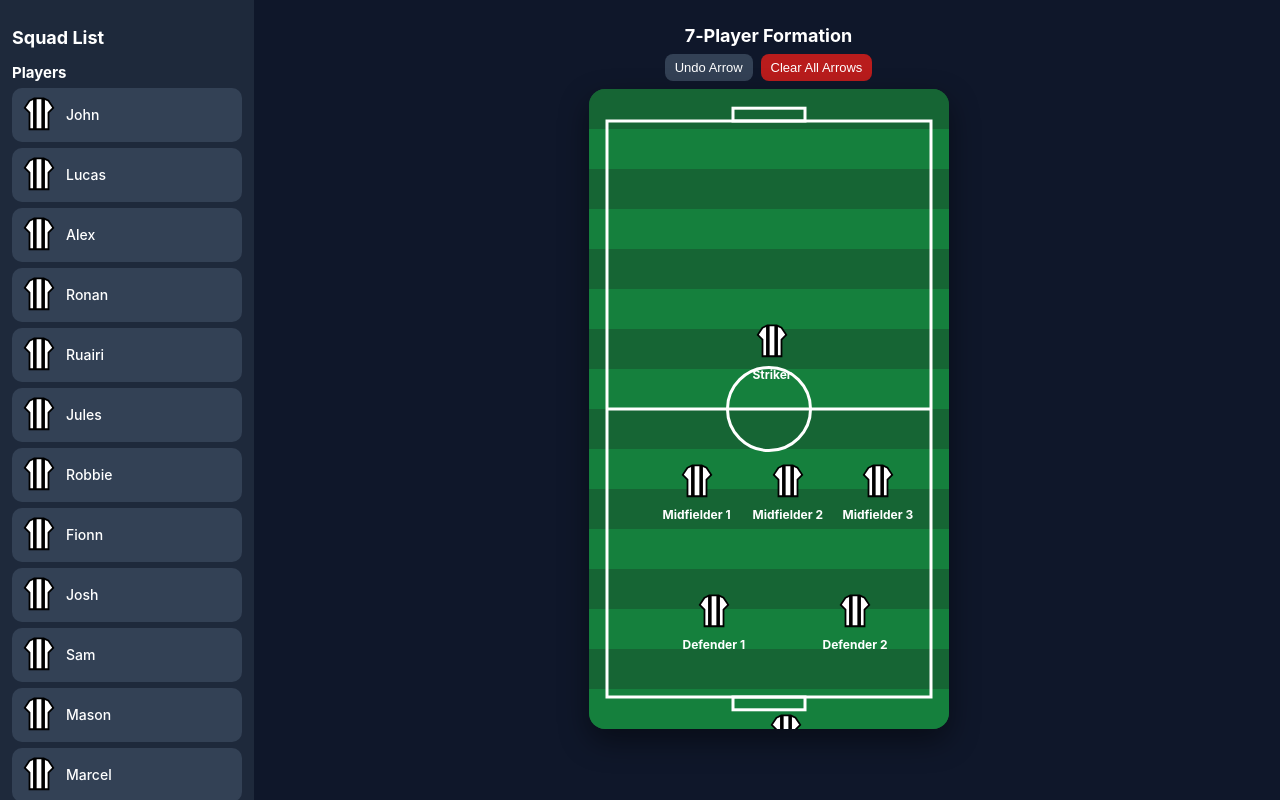
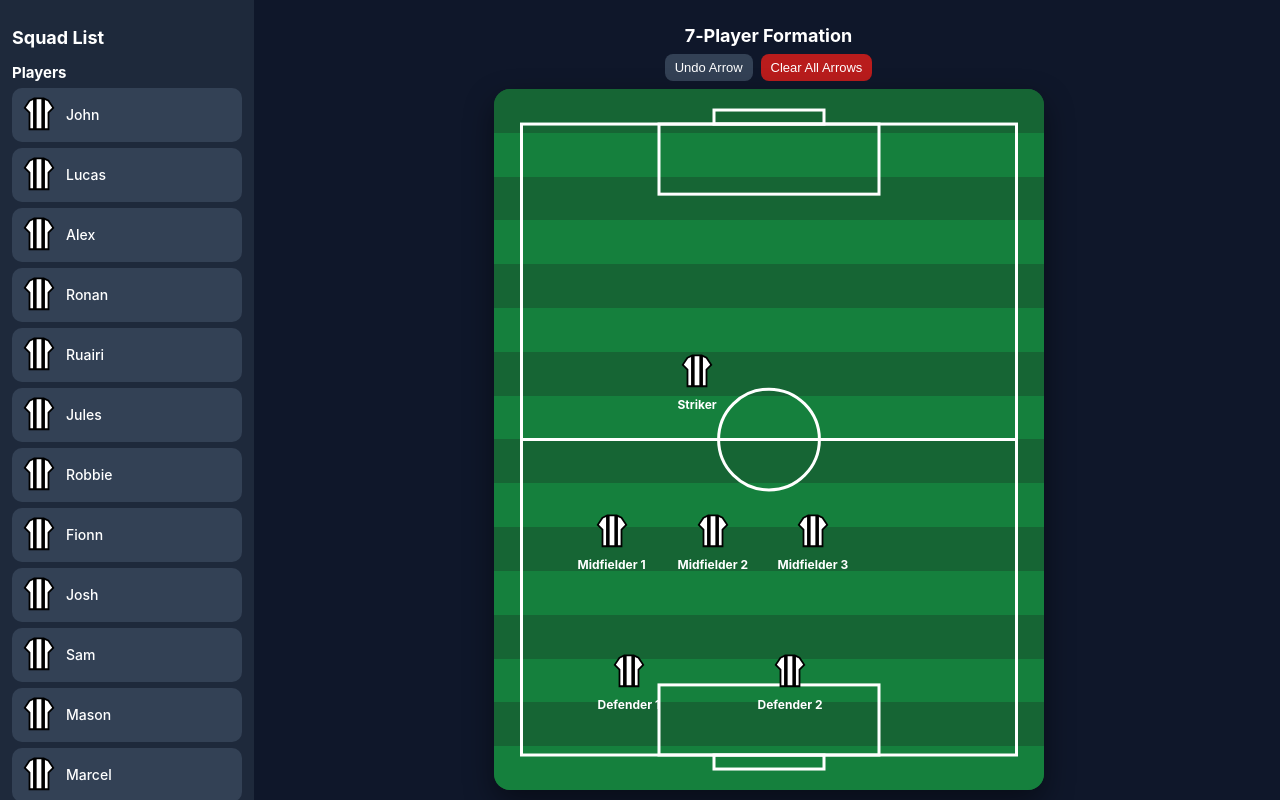
Before and after one commit to mccarr10/TacticsBoard, a React (Vite) app: page / in a window 1280 px wide. Both pictures are taken after a click on the button "Select Team". Built offline with nearby package versions, Linux system fonts and the light colour scheme.

Commit message:
Update player formation and pitch dimensions

```diff
--- a/src/components/PitchBoard.jsx
+++ b/src/components/PitchBoard.jsx
@@ -20,13 +20,13 @@ const JerseyIcon = () => (
 
 // --- 7‑PLAYER FORMATION (portrait, GK bottom, STR top) ---
 const formation = [
-  { id: "GK", label: "Goalkeeper", x: 160, y: 620 },
-  { id: "DEF1", label: "Defender 1", x: 90, y: 500 },
-  { id: "DEF2", label: "Defender 2", x: 230, y: 500 },
-  { id: "MID1", label: "Midfielder 1", x: 70, y: 370 },
-  { id: "MID2", label: "Midfielder 2", x: 160, y: 370 },
-  { id: "MID3", label: "Midfielder 3", x: 250, y: 370 },
-  { id: "STR", label: "Striker", x: 160, y: 230 }
+  { id: "GK", label: "Goalkeeper", x: 180, y: 700 },
+  { id: "DEF1", label: "Defender 1", x: 100, y: 560 },
+  { id: "DEF2", label: "Defender 2", x: 260, y: 560 },
+  { id: "MID1", label: "Midfielder 1", x: 80, y: 420 },
+  { id: "MID2", label: "Midfielder 2", x: 180, y: 420 },
+  { id: "MID3", label: "Midfielder 3", x: 280, y: 420 },
+  { id: "STR", label: "Striker", x: 180, y: 260 }
 ];
 
 export default function PitchBoard() {
@@ -169,12 +169,13 @@ export default function PitchBoard() {
           style={{
             position: "relative",
             width: "100%",
-            maxWidth: "360px",
+            maxWidth: "550px",
             aspectRatio: "9/16",
             background: "#14532d",
             borderRadius: "16px",
             overflow: "hidden",
-            boxShadow: "0 12px 30px rgba(0,0,0,0.45)"
+            boxShadow: "0 12px 30px rgba(0,0,0,0.45)",
+            margin: "0 auto"
           }}
         >
           {/* Grass stripes */}
@@ -188,14 +189,25 @@ export default function PitchBoard() {
             }} />
           ))}
 
-          {/* Pitch lines */}
+          {/* Pitch lines + GOAL BOXES */}
           <svg width="100%" height="100%" style={{ position: "absolute" }}>
+            {/* Outer box */}
             <rect x="5%" y="5%" width="90%" height="90%" fill="none" stroke="white" strokeWidth="3" />
+
+            {/* Halfway line */}
             <line x1="5%" y1="50%" x2="95%" y2="50%" stroke="white" strokeWidth="3" />
+
+            {/* Centre circle */}
             <circle cx="50%" cy="50%" r="8%" stroke="white" strokeWidth="3" fill="none" />
+
+            {/* TOP GOAL BOX */}
+            <rect x="30%" y="5%" width="40%" height="10%" fill="none" stroke="white" strokeWidth="3" />
 
             {/* TOP GOAL */}
             <rect x="40%" y="3%" width="20%" height="2%" fill="none" stroke="white" strokeWidth="3" />
+
+            {/* BOTTOM GOAL BOX */}
+            <rect x="30%" y="85%" width="40%" height="10%" fill="none" stroke="white" strokeWidth="3" />
 
             {/* BOTTOM GOAL */}
             <rect x="40%" y="95%" width="20%" height="2%" fill="none" stroke="white" strokeWidth="3" />
```
